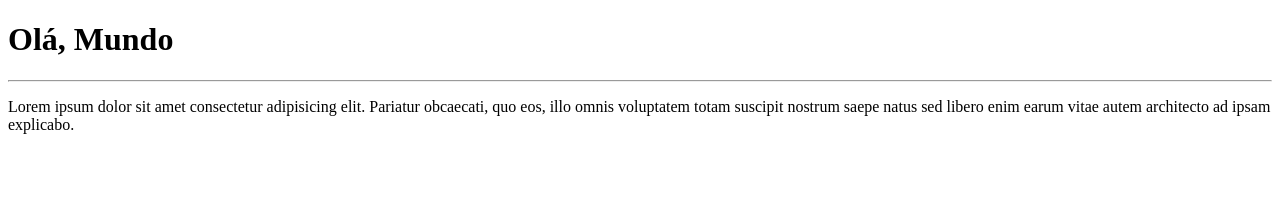
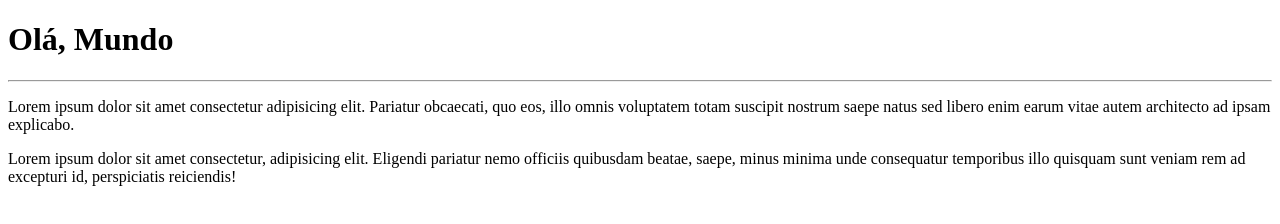
Before and after one commit to pedrom05/CursoGitGitHub, a plain HTML site: page site-exemplo/index.html in a window 1280 px wide. Drawn offline with Linux system fonts and the light colour scheme.

Commit message:
Adição de parágrafo

```diff
--- a/site-exemplo/index.html
+++ b/site-exemplo/index.html
@@ -10,5 +10,6 @@
     <h1>Olá, Mundo</h1>
     <hr>
     <p>Lorem ipsum dolor sit amet consectetur adipisicing elit. Pariatur obcaecati, quo eos, illo omnis voluptatem totam suscipit nostrum saepe natus sed libero enim earum vitae autem architecto ad ipsam explicabo.</p>
+    <p>Lorem ipsum dolor sit amet consectetur, adipisicing elit. Eligendi pariatur nemo officiis quibusdam beatae, saepe, minus minima unde consequatur temporibus illo quisquam sunt veniam rem ad excepturi id, perspiciatis reiciendis!</p>
 </body>
 </html>
```
